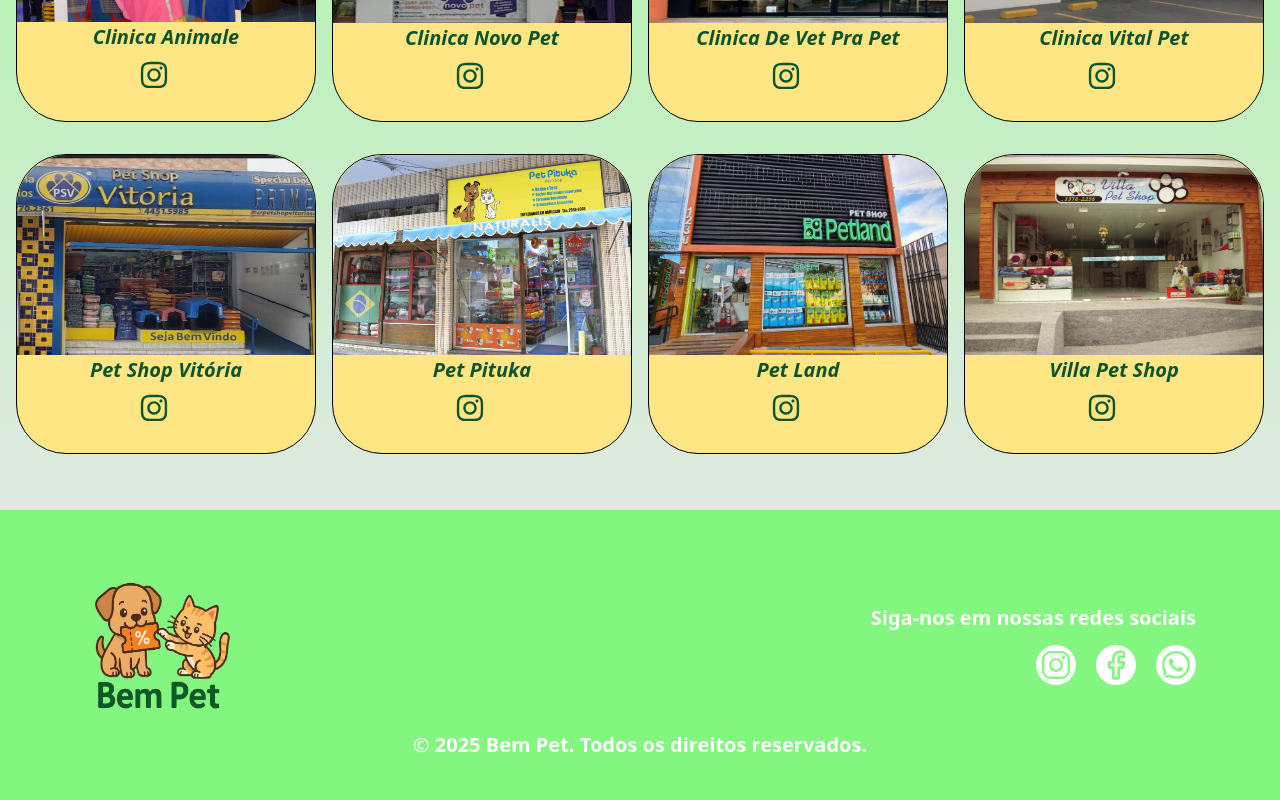
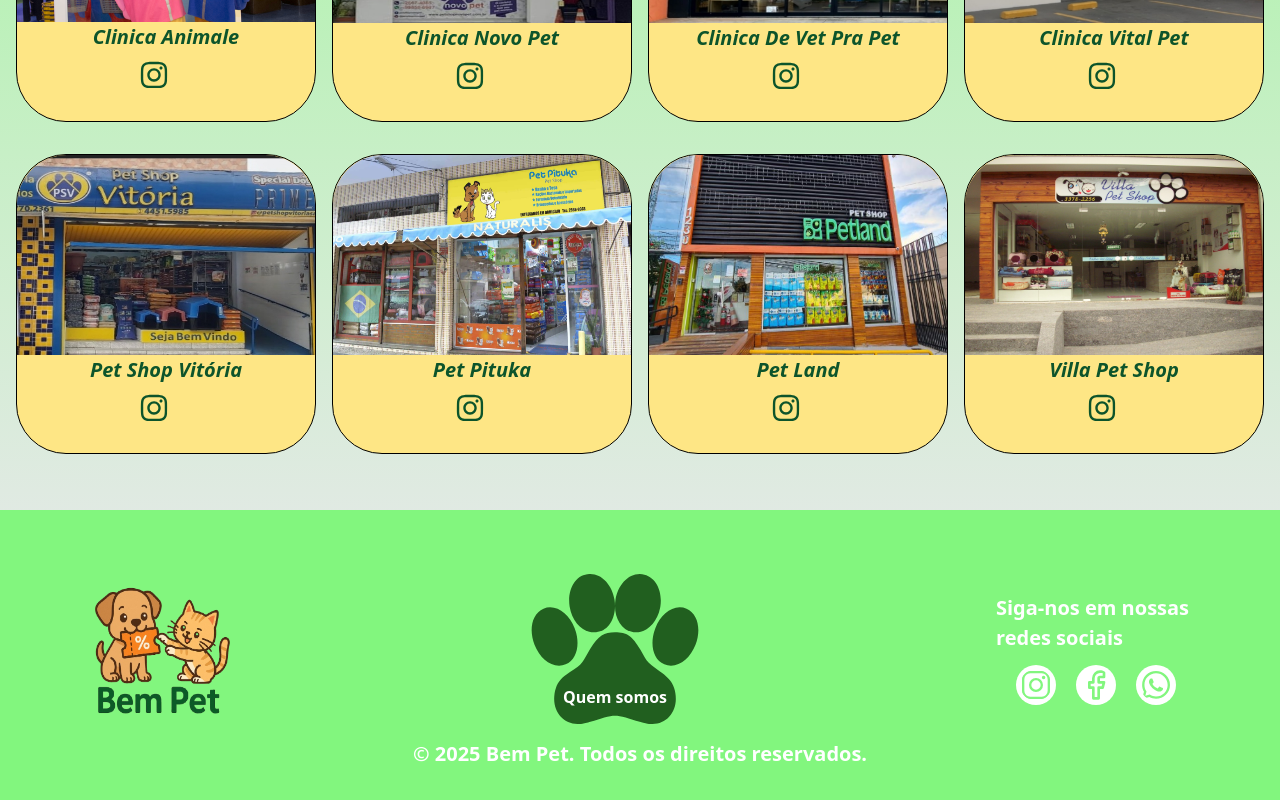
Before and after one commit to erlizaellen/projetobempet, a Next.js app: page / in a window 1280 px wide. Shown: the part 640-1440 px from the top of the page. Built offline with nearby package versions, Linux system fonts and the light colour scheme.

Commit message:
botao quem somos no footer

```diff
--- a/src/components/Footer/index.jsx
+++ b/src/components/Footer/index.jsx
@@ -1,6 +1,7 @@
 import { IoLogoInstagram } from "react-icons/io5";
 import { LuFacebook } from "react-icons/lu";
 import { FaWhatsapp } from "react-icons/fa";
+import Paw from "../Paw";
 
 
 export default function Footer() {
@@ -10,8 +11,12 @@ export default function Footer() {
                 <div>
                 <img className="size-[150px] h-[140px] cursor-pointer" src= "/bempetlogo.png" onClick={() => window.location.href = "/"}  alt="" />
                 </div>
-                <div className="text-white text-[20px] font-bold">
-                    <p className="pb-3">Siga-nos em nossas redes sociais</p>
+                <div className="">
+                    <Paw></Paw>
+                </div>
+                <div className="text-white text-[20px] font-bold flex flex-col items-center">
+                    <p className="pb-3 max-w-[200px]">Siga-nos em nossas redes sociais</p>
+
                     <div className="flex flex-row justify-end items-center gap-5">
                         <IoLogoInstagram onClick={() => window.open("https://www.instagram.com")} size={40} className="text-[#5bf356c2] p-1 bg-white rounded-full cursor-pointer"/>
                         <LuFacebook onClick={() => window.open("https://www.facebook.com")} size={40} className="text-[#5bf356c2] p-1 bg-white rounded-full cursor-pointer"/>
--- /dev/null
+++ b/src/components/Paw/index.jsx
@@ -0,0 +1,11 @@
+import { TbPawFilled } from "react-icons/tb";
+
+export default function Paw({}){
+    return (
+
+                <div className=" flex flex-col items-center justify-center relative  rounded-full cursor-pointer">
+                    <TbPawFilled className="text-[#215f1f] w-[200px] h-[200px]"/>
+                    <p className="font-bold absolute text-white bottom-10">Quem somos</p>
+                </div>
+    )
+}
```
